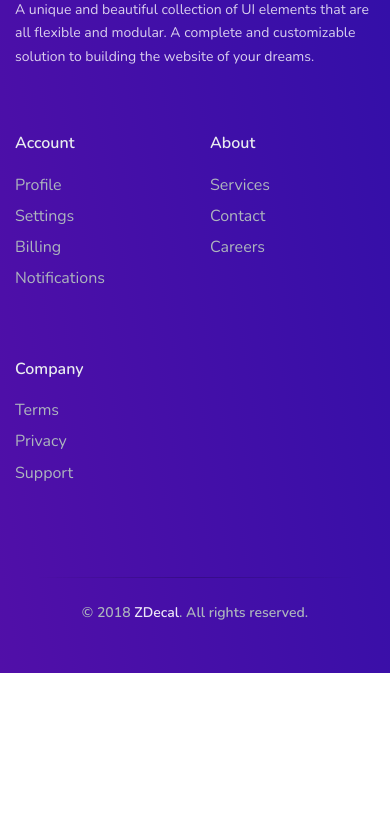
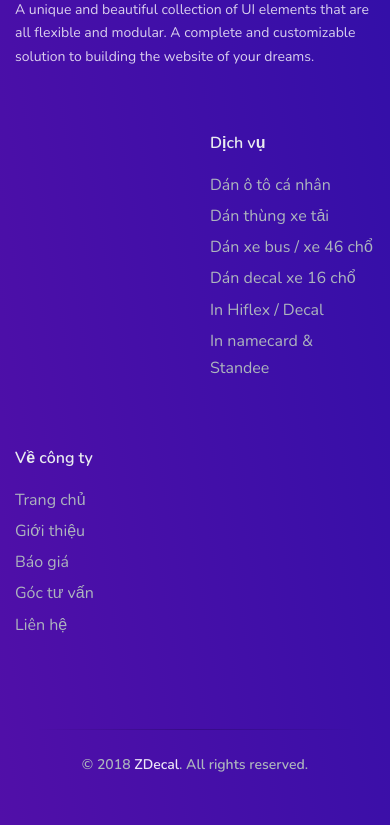
Before and after one commit to web1m/decalxetai.com, a Next.js app: page /blog in a window 390 px wide. Shown: the part 1434-2259 px from the top of the page. Before the commit the page ends 2107 px from the top, so only its background shows below. Built offline with nearby package versions, Linux system fonts and the light colour scheme.

Commit message:
Fix footer link

```diff
--- a/components/ui/globals/footer.js
+++ b/components/ui/globals/footer.js
@@ -12,48 +12,47 @@ export default () => (
             building the website of your dreams.
           </p>
         </div>
-        <div className="col-lg-2 col-6 col-sm-4 ml-lg-auto mb-5 mb-lg-0">
-          <h6 className="heading mb-3">Account</h6>
-          <ul className="list-unstyled">
+
+        <div className="col-lg-3 col-6 col-sm-6 mb-5 mb-lg-0 ml-auto">
+          <h6 className="heading mb-3">Dịch vụ</h6>
+          <ul className="list-unstyled text-small">
             <li>
-              <a href="../pages/account-profile.html">Profile</a>
+              <a href="#">Dán ô tô cá nhân</a>
             </li>
             <li>
-              <a href="../pages/account-settings.html">Settings</a>
+              <a href="#">Dán thùng xe tải</a>
             </li>
             <li>
-              <a href="../pages/account-billing.html">Billing</a>
+              <a href="#">Dán xe bus / xe 46 chổ</a>
             </li>
             <li>
-              <a href="../pages/account-notifications.html">Notifications</a>
+              <a href="#">Dán decal xe 16 chổ</a>
+            </li>
+            <li>
+              <a href="#">In Hiflex / Decal</a>
+            </li>
+            <li>
+              <a href="#">In namecard & Standee</a>
             </li>
           </ul>
         </div>
-        <div className="col-lg-2 col-6 col-sm-4 mb-5 mb-lg-0">
-          <h6 className="heading mb-3">About</h6>
-          <ul className="list-unstyled text-small">
+        <div className="col-lg-2 col-sm-6 mb-5 mb-lg-0">
+          <h6 className="heading mb-3">Về công ty</h6>
+          <ul className="list-unstyled">
             <li>
-              <a href="#">Services</a>
+              <a href="">Trang chủ</a>
             </li>
             <li>
-              <a href="#">Contact</a>
+              <a href="#">Giới thiệu</a>
             </li>
             <li>
-              <a href="#">Careers</a>
-            </li>
-          </ul>
-        </div>
-        <div className="col-lg-2 col-sm-4 mb-5 mb-lg-0">
-          <h6 className="heading mb-3">Company</h6>
-          <ul className="list-unstyled">
-            <li>
-              <a href="#">Terms</a>
+              <a href="#">Báo giá</a>
             </li>
             <li>
-              <a href="#">Privacy</a>
+              <a href="#">Góc tư vấn</a>
             </li>
             <li>
-              <a href="#">Support</a>
+              <a href="#">Liên hệ</a>
             </li>
           </ul>
         </div>
--- a/components/ui/globals/header.js
+++ b/components/ui/globals/header.js
@@ -27,7 +27,7 @@ export default class Header extends React.Component {
       <>
         <Navbar className="navbar navbar-expand-lg navbar-dark bg-primary navbar-sticky sticky shadow-lg">
           <div className="container">
-            <NavbarBrand href="/">Webdecal</NavbarBrand>
+            <NavbarBrand href="/">Webdecal </NavbarBrand>
             <NavbarToggler onClick={this.toggle} />
             <Collapse isOpen={this.state.isOpen} navbar>
               <Nav className="ml-auto" navbar>
@@ -42,11 +42,14 @@ export default class Header extends React.Component {
                     Dịch vụ
                   </DropdownToggle>
                   <DropdownMenu right>
-                    <DropdownItem>Dán decal kính mờ văn phòng</DropdownItem>
-                    <DropdownItem>Dán decal quảng cáo xe tải</DropdownItem>
-                    <DropdownItem>Decal dán kính chống nắng</DropdownItem>
+                    <DropdownItem>Dán ô tô cá nhân</DropdownItem>
+                    <DropdownItem>Dán thùng xe tải</DropdownItem>
+                    <DropdownItem>Dán xe bus / xe 46 chổ</DropdownItem>
+                    <DropdownItem>Dán decal xe 16 chổ</DropdownItem>
+                    <DropdownItem>In Hiflex / Decal</DropdownItem>
+                    <DropdownItem>In namecard & Standee</DropdownItem>
                     <DropdownItem divider />
-                    <DropdownItem>Cắt Decal vi tính</DropdownItem>
+                    {/* <DropdownItem>Cắt Decal vi tính</DropdownItem> */}
                   </DropdownMenu>
                 </UncontrolledDropdown>
                 <NavItem>
@@ -56,7 +59,7 @@ export default class Header extends React.Component {
                   <NavLink href="/blog">Góc tư vấn</NavLink>
                 </NavItem>
                 <NavItem>
-                  <NavLink href="/lien-he">Liên hệ</NavLink>
+                  <NavLink href="/lien-he">Liên hệ 0931 780 080</NavLink>
                 </NavItem>
               </Nav>
             </Collapse>
```
Also changed, not shown: components/ui/pages/index/subscribe.js (+10 -10 lines).
